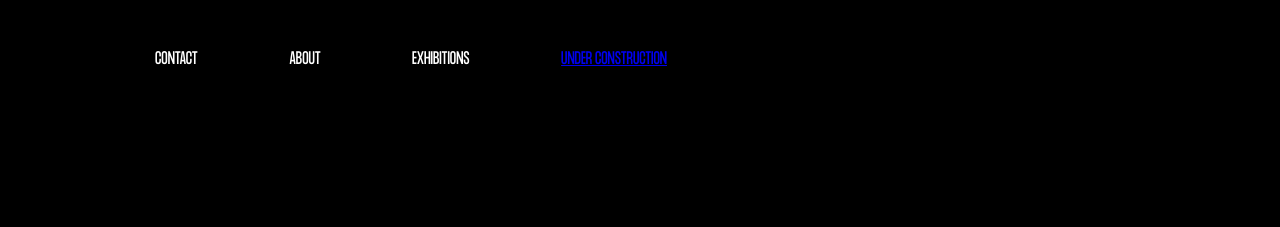
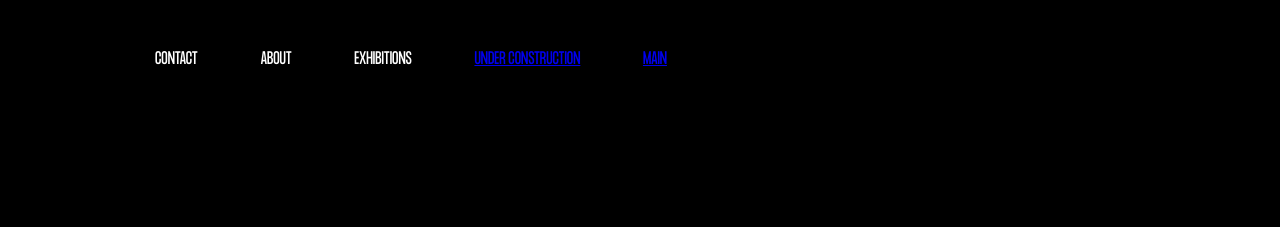
Before and after one commit to voveus/skvot_web, a plain HTML site: page index.html in a window 1280 px wide. Shown: the top 227 px of the page. Drawn offline with Linux system fonts and the light colour scheme.

Commit message:
add main page url

```diff
--- a/index.html
+++ b/index.html
@@ -15,6 +15,7 @@
                     <li>about</li>
                     <li>exhibitions</li>
                     <li><a href="under_construction/under_construction.html">under construction</a></li>
+                    <li><a href="main/main.html">main</a></li>
                 </ul>
             </header>
             <h1 class="main-title">maxime ballesteros</h1>
```
